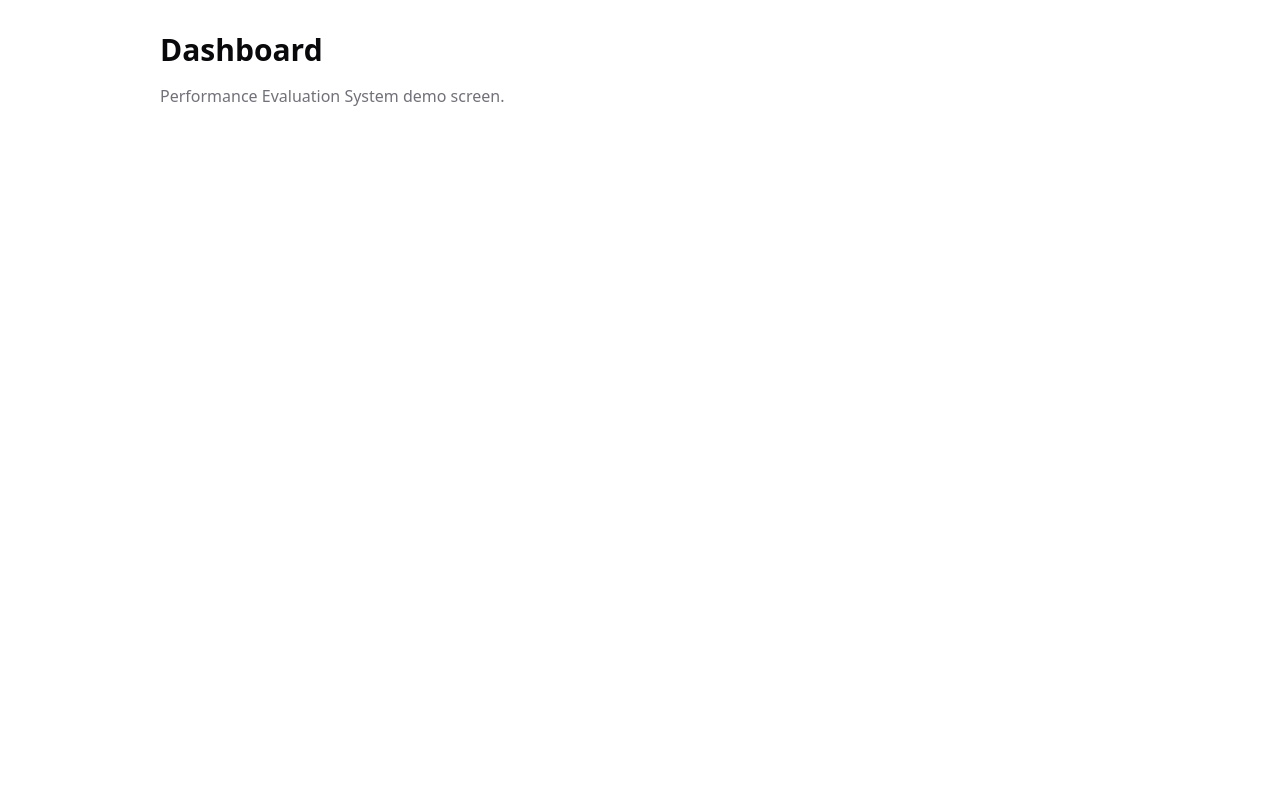
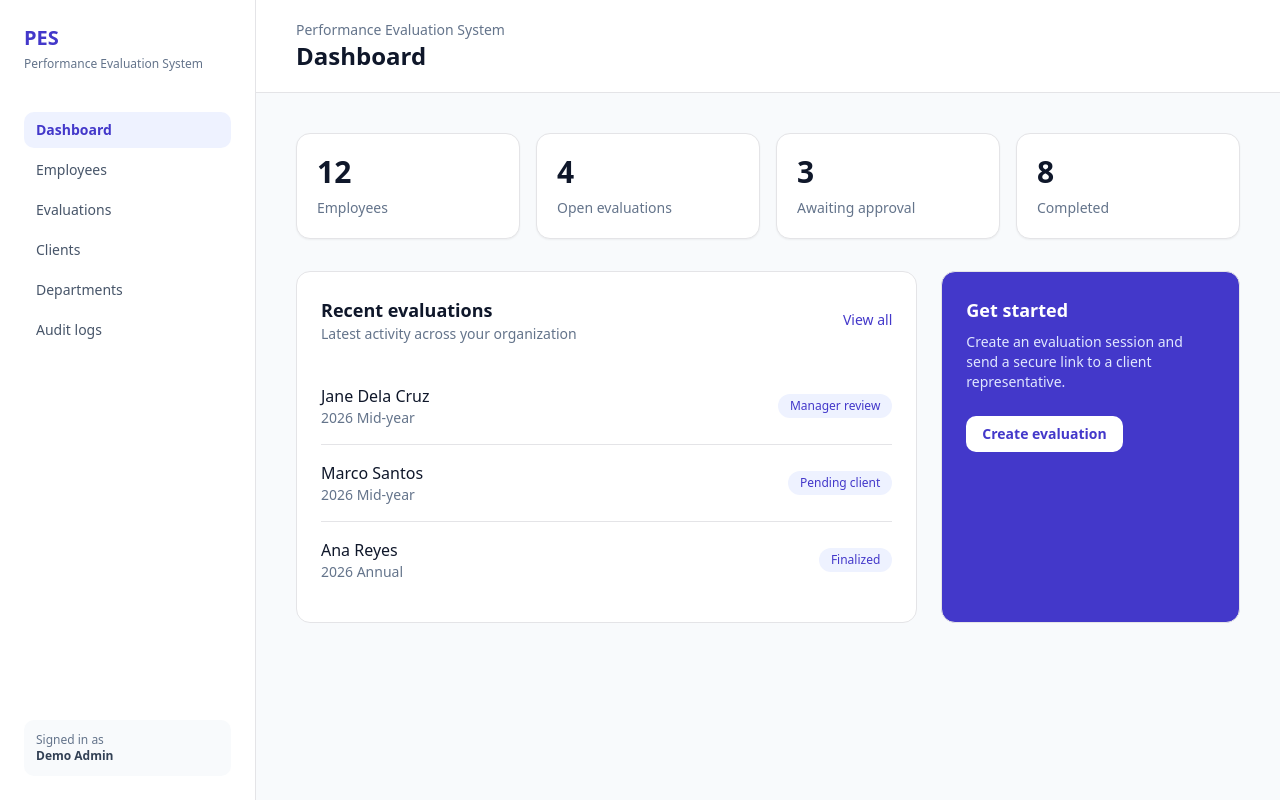
Before and after one commit to iantolentino/PES, a React (Vite) app in the folder app/: page / in a window 1280 px wide. Built offline with nearby package versions, Linux system fonts and the light colour scheme.

Commit message:
Build dashboard and application navigation
Dashboard UI and navigation are now included.

```diff
--- a/app/src/pages/Employees.tsx
+++ b/app/src/pages/Employees.tsx
@@ -1 +1 @@
-import Page from "./_Page"; export default function Employees() { return <Page title="Employees" />; }
+import { Link } from "react-router"; import Page from "./_Page"; export default function Employees() { return <Page title="Employees"><div className="flex justify-end"><button className="rounded-lg bg-indigo-600 px-4 py-2 text-sm font-semibold text-white">Add employee</button></div><div className="mt-5 overflow-hidden rounded-xl border bg-white"><table className="w-full text-left text-sm"><thead className="bg-slate-50 text-slate-500"><tr><th className="p-4">Employee</th><th className="p-4">Position</th><th className="p-4">Department</th><th className="p-4">Status</th></tr></thead><tbody className="divide-y">{[["Jane Dela Cruz","Web Developer","IT"],["Marco Santos","Product Designer","Product"],["Ana Reyes","Account Manager","Client Services"]].map(([name,position,department])=><tr key={name}><td className="p-4"><Link className="font-medium text-indigo-700" to="/employees/1">{name}</Link></td><td className="p-4 text-slate-600">{position}</td><td className="p-4 text-slate-600">{department}</td><td className="p-4"><span className="rounded-full bg-emerald-50 px-2 py-1 text-xs text-emerald-700">Active</span></td></tr>)}</tbody></table></div></Page>; }
--- a/app/src/pages/Evaluations.tsx
+++ b/app/src/pages/Evaluations.tsx
@@ -1 +1 @@
-import Page from "./_Page"; export default function Evaluations() { return <Page title="Evaluations" />; }
+import { Link } from "react-router"; import Page from "./_Page"; export default function Evaluations() { return <Page title="Evaluations"><div className="flex justify-end"><Link to="/evaluations/new" className="rounded-lg bg-indigo-600 px-4 py-2 text-sm font-semibold text-white">New evaluation</Link></div><div className="mt-5 overflow-hidden rounded-xl border bg-white"><table className="w-full text-left text-sm"><thead className="bg-slate-50 text-slate-500"><tr><th className="p-4">Employee</th><th className="p-4">Period</th><th className="p-4">Status</th><th className="p-4">Updated</th></tr></thead><tbody className="divide-y">{[["Jane Dela Cruz","2026 Mid-year","Manager review","Today"],["Marco Santos","2026 Mid-year","Pending client","Yesterday"],["Ana Reyes","2026 Annual","Finalized","Aug 12"]].map(([name,period,status,updated])=><tr key={name}><td className="p-4 font-medium">{name}</td><td className="p-4 text-slate-600">{period}</td><td className="p-4"><span className="rounded-full bg-indigo-50 px-2 py-1 text-xs text-indigo-700">{status}</span></td><td className="p-4 text-slate-500">{updated}</td></tr>)}</tbody></table></div></Page>; }
--- a/app/src/pages/Login.tsx
+++ b/app/src/pages/Login.tsx
@@ -1 +1 @@
-export default function Login() { return <main className="container mx-auto max-w-md p-8"><h1 className="text-3xl font-bold">Sign in</h1><p className="mt-4">Demo mode is enabled.</p><button className="mt-6 rounded bg-primary px-4 py-2 text-primary-foreground">Continue</button></main>; }
+export default function Login() { return <main className="flex min-h-screen items-center justify-center bg-slate-50 p-6"><div className="w-full max-w-md rounded-2xl border bg-white p-8 shadow-sm"><div className="text-xl font-bold text-indigo-700">PES</div><h1 className="mt-8 text-2xl font-bold">Welcome back</h1><p className="mt-2 text-sm text-slate-500">Sign in to manage performance evaluations.</p><label className="mt-8 block text-sm font-medium">Email<input className="mt-2 w-full rounded-lg border p-3" type="email" placeholder="you@example.com" /></label><label className="mt-4 block text-sm font-medium">Password<input className="mt-2 w-full rounded-lg border p-3" type="password" placeholder="••••••••" /></label><button className="mt-6 w-full rounded-lg bg-indigo-600 px-4 py-3 font-semibold text-white">Sign in</button><p className="mt-4 text-center text-xs text-slate-400">Demo environment</p></div></main>; }
--- a/app/src/pages/_Page.tsx
+++ b/app/src/pages/_Page.tsx
@@ -1,8 +1,7 @@
-export default function Page({ title }: { title: string }) {
-  return (
-    <main className="container mx-auto max-w-5xl p-8">
-      <h1 className="text-3xl font-bold">{title}</h1>
-      <p className="mt-4 text-muted-foreground">Performance Evaluation System demo screen.</p>
-    </main>
-  );
+import { Link, NavLink } from "react-router";
+
+const links = [["/", "Dashboard"], ["/employees", "Employees"], ["/evaluations", "Evaluations"], ["/clients", "Clients"], ["/departments", "Departments"], ["/audit", "Audit logs"]];
+
+export default function Page({ title, children }: { title: string; children?: React.ReactNode }) {
+  return <div className="min-h-screen bg-slate-50 text-slate-900"><aside className="fixed inset-y-0 left-0 hidden w-64 border-r bg-white p-6 md:block"><Link to="/" className="text-xl font-bold text-indigo-700">PES</Link><p className="mt-1 text-xs text-slate-500">Performance Evaluation System</p><nav className="mt-10 space-y-1">{links.map(([href, label]) => <NavLink key={href} to={href} className={({ isActive }) => `block rounded-lg px-3 py-2 text-sm ${isActive ? "bg-indigo-50 font-semibold text-indigo-700" : "text-slate-600 hover:bg-slate-50"}`}>{label}</NavLink>)}</nav><div className="absolute bottom-6 left-6 right-6 rounded-lg bg-slate-50 p-3 text-xs text-slate-500">Signed in as<br /><strong className="text-slate-700">Demo Admin</strong></div></aside><main className="md:ml-64"><header className="border-b bg-white px-6 py-5 md:px-10"><p className="text-sm text-slate-500">Performance Evaluation System</p><h1 className="text-2xl font-bold">{title}</h1></header><div className="p-6 md:p-10">{children ?? <p className="text-slate-500">No records yet.</p>}</div></main></div>;
 }
```
Also changed, not shown: app/src/pages/Dashboard.tsx (+2 -1 lines).
